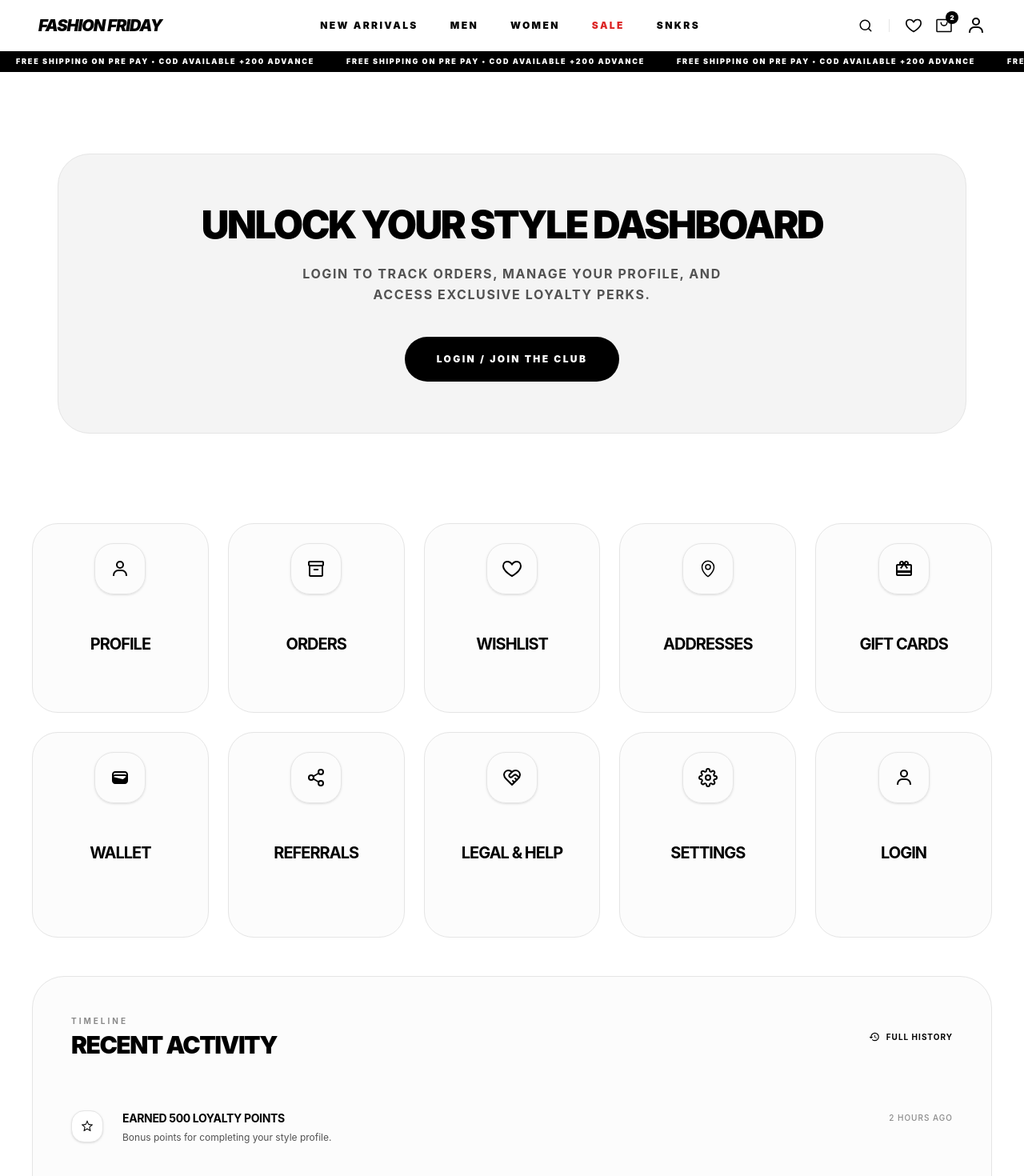
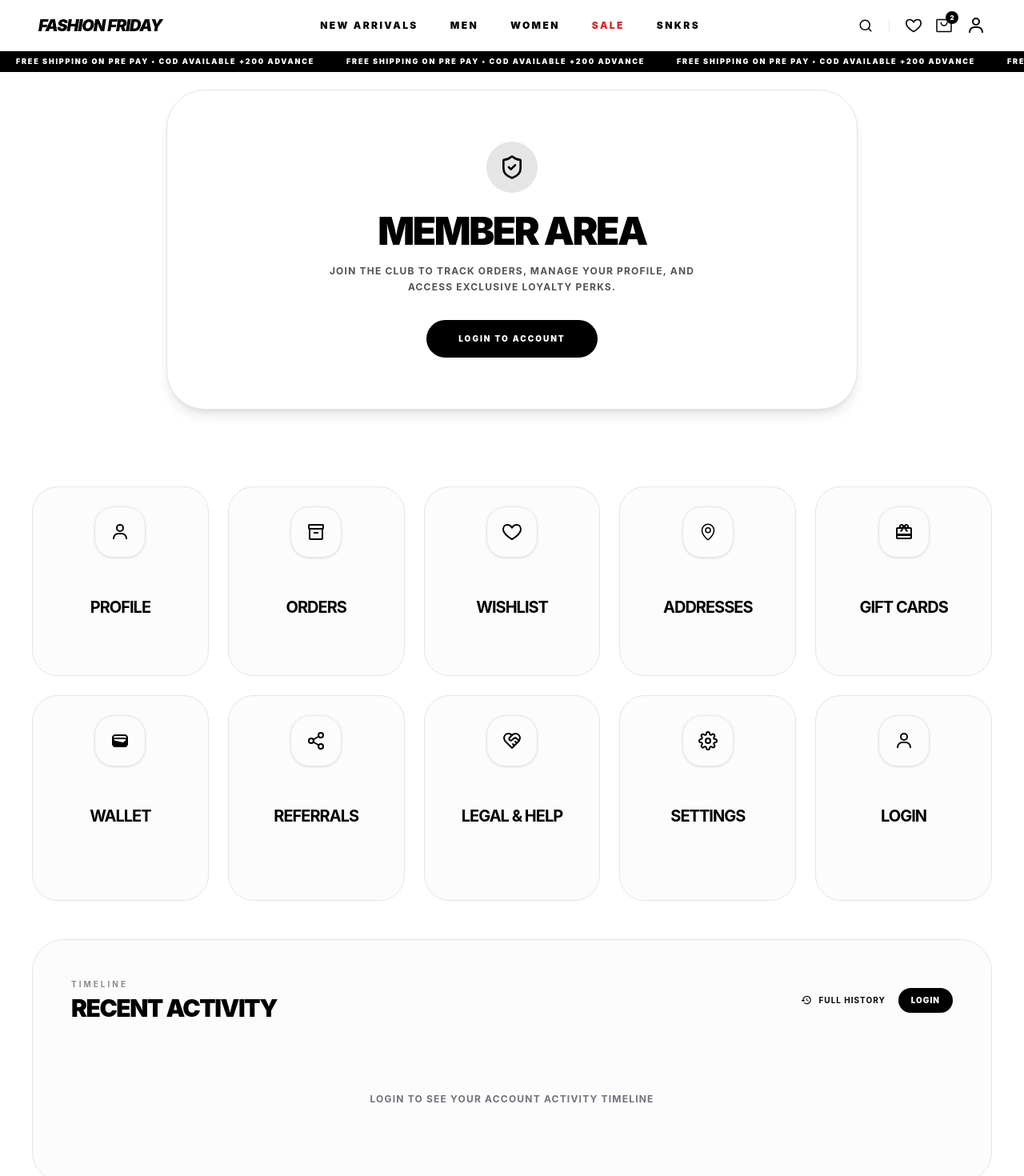
Before and after one commit to FashionFriday-tech/platform, a Next.js app in the folder apps/web/: page /account in a window 1280 px wide. Shown: the top 1470 px of the page at 80% size. Built offline with nearby package versions, Linux system fonts and the light colour scheme; no server answers.

Commit message:
refactor(web): remove unused router from account page

```diff
--- a/apps/web/src/app/(account)/account/page.tsx
+++ b/apps/web/src/app/(account)/account/page.tsx
@@ -1,19 +1,58 @@
 'use client';
 
-import { HeartIcon, HistoryIcon, ShieldCheckIcon, StarIcon } from '@ff/ui';
+import React from 'react';
+import { HeartIcon, HistoryIcon, LoaderIcon, ShieldCheckIcon, StarIcon } from '@ff/ui';
+import Link from 'next/link';
+import { useRouter } from 'next/navigation';
 
+import { useAuth } from '@/context/AuthContext';
 import { ProfileHero, QuickLinksGrid } from '@/features/profile';
 
-export default function ProfileOverviewPage() {
+export default function AccountDashboardPage() {
+  const { user, loading, logout } = useAuth();
+  const router = useRouter();
+
+  if (loading) {
+    return (
+      <div className="flex min-h-screen items-center justify-center">
+        <LoaderIcon className="animate-spin text-brand" size={40} />
+      </div>
+    );
+  }
+
   return (
     <div className="bg-background text-foreground min-h-screen transition-colors duration-300">
       <main className="max-w-8xl mx-auto px-2 sm:px-10 sm:py-16">
-        {/* 1. Hero Section */}
+        {/* 1. Hero Section - Conditional: ProfileHero if user, LoginSection if guest */}
         <section>
+          {user ? (
             <ProfileHero />
+          ) : (
+            <div className="mx-auto max-w-4xl px-4 py-12">
+              <div className="bg-background-elevated border-border relative overflow-hidden rounded-[3rem] border p-8 text-center shadow-lg md:p-16">
+                <div className="bg-brand/10 text-brand mx-auto mb-6 flex h-16 w-16 items-center justify-center rounded-full">
+                  <ShieldCheckIcon size={32} />
+                </div>
+                <h1 className="mb-4 text-3xl font-black tracking-tighter uppercase md:text-5xl">
+                  Member Area
+                </h1>
+                <p className="text-foreground-muted mb-8 mx-auto max-w-lg text-xs font-bold tracking-widest uppercase leading-relaxed">
+                  Join the club to track orders, manage your profile, and access exclusive loyalty perks.
+                </p>
+                <div className="flex flex-col items-center justify-center gap-4 sm:flex-row">
+                  <Link
+                    href="/login"
+                    className="bg-foreground text-background w-full rounded-full px-10 py-4 text-[10px] font-black tracking-[0.2em] uppercase transition-all hover:scale-105 hover:opacity-90 sm:w-auto"
+                  >
+                    Login to Account
+                  </Link>
+                </div>
+              </div>
+            </div>
+          )}
         </section>
 
-        {/* 2. Grid Navigation */}
+        {/* 2. Grid Navigation - ALWAYS VISIBLE */}
         <section>
           <QuickLinksGrid />
         </section>
@@ -28,12 +67,31 @@ export default function ProfileOverviewPage() {
                 </h2>
                 <p className="text-3xl font-black tracking-tighter uppercase">Recent Activity</p>
               </div>
+              <div className="flex items-center gap-4">
                 <button className="text-foreground hover:text-brand hidden items-center gap-2 text-[10px] font-bold tracking-widest uppercase transition-colors sm:flex">
                   <HistoryIcon size={14} />
                   Full History
                 </button>
+                {user ? (
+                  <button
+                    onClick={() => logout()}
+                    className="border-foreground text-foreground hover:bg-foreground hover:text-background flex items-center gap-2 rounded-full border px-4 py-2 text-[10px] font-bold tracking-widest uppercase transition-all"
+                  >
+                    Logout
+                  </button>
+                ) : (
+                  <Link
+                    href="/login"
+                    className="bg-foreground text-background flex items-center gap-2 rounded-full px-4 py-2 text-[10px] font-black tracking-widest uppercase transition-all hover:opacity-90"
+                  >
+                    Login
+                  </Link>
+                )}
+              </div>
             </header>
 
+            {user ? (
+              <>
                 {/* Activity List */}
                 <div className="flex flex-col">
                   <ActivityItem
@@ -60,6 +118,14 @@ export default function ProfileOverviewPage() {
                 <button className="text-foreground-subtle border-border active:bg-background-muted mt-8 w-full rounded-full border py-4 text-xs font-bold tracking-widest uppercase sm:hidden">
                   View Full History
                 </button>
+              </>
+            ) : (
+              <div className="py-12 text-center text-zinc-500">
+                <p className="text-xs font-bold tracking-widest uppercase">
+                  Login to see your account activity timeline
+                </p>
+              </div>
+            )}
           </div>
         </section>
 
```
Lines whose indentation alone changed are shown as unchanged.
